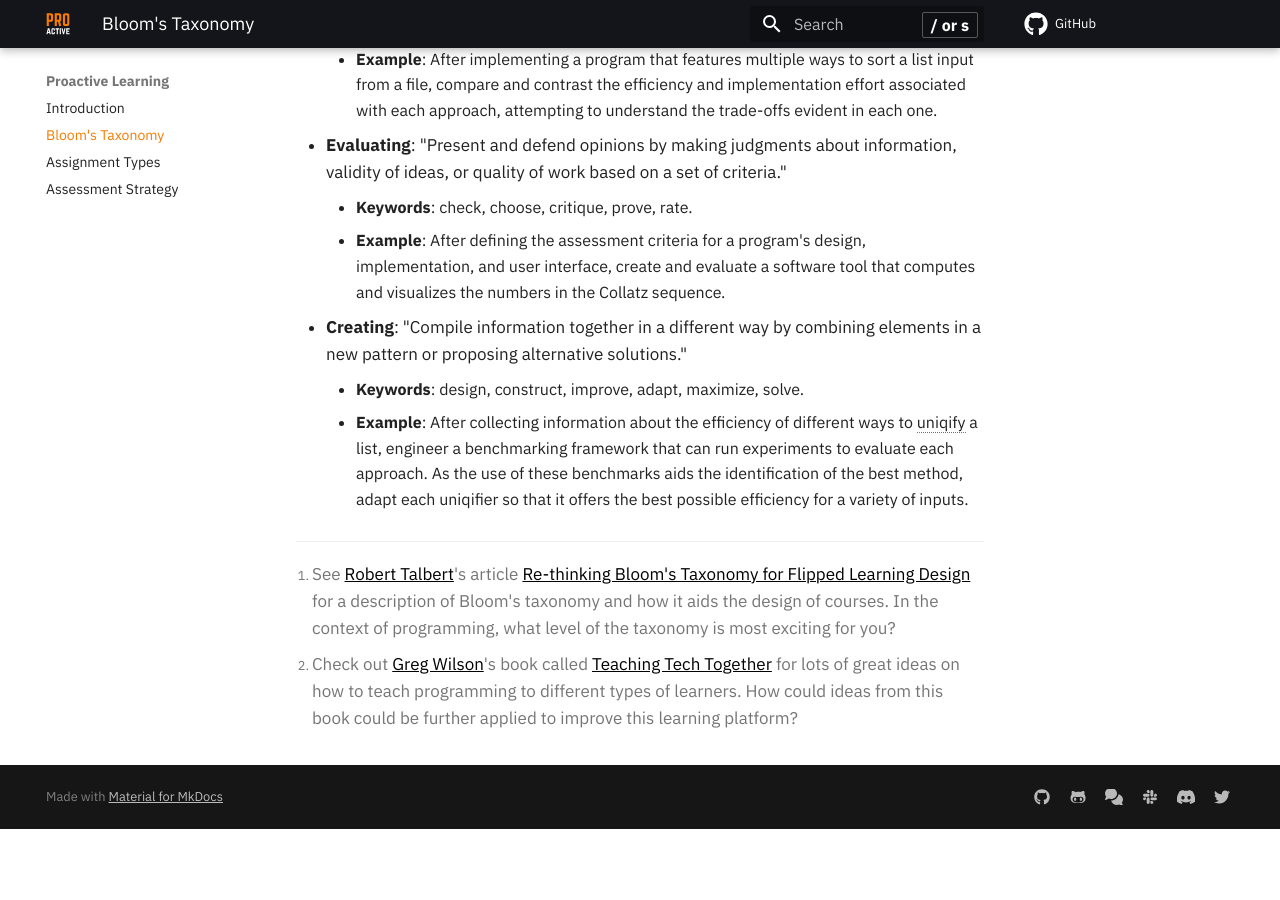
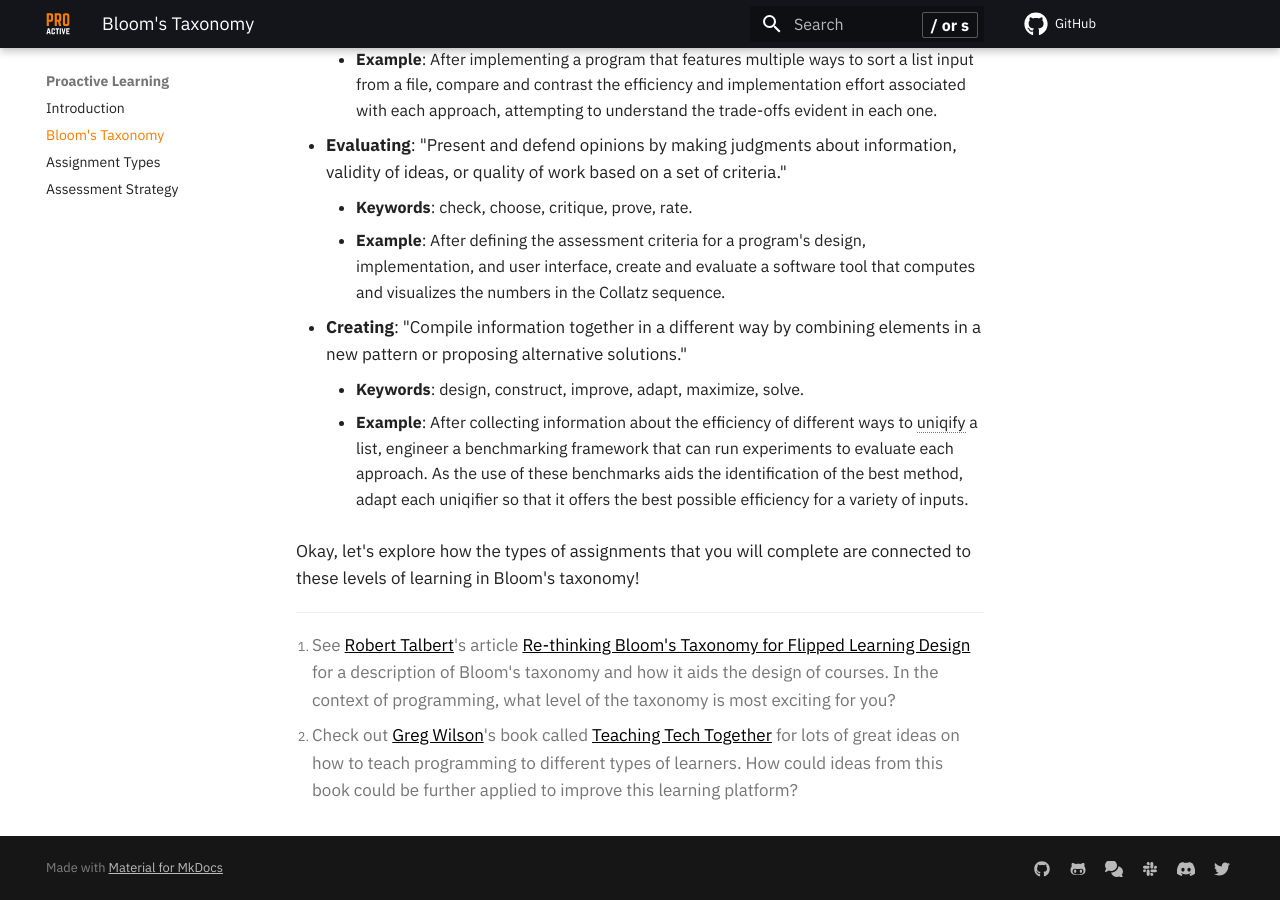
Before and after one commit to ProactiveProgrammers/www.proactiveprogrammers.com, an MkDocs documentation site: the page built from docs/proactive-learning/blooms-taxonomy.md, in a window 1280 px wide and 900 px high, scrolled down 1437 px. Built offline with MkDocs 1.6.1 and Material for MkDocs 9.7.7, drawn with Linux system fonts in a browser that asks for light colours; comment, search, counter and statistics services are not loaded; before the commit the page ends 2266 px from its top, so only the background shows below that.

Commit message:
fix: Add the transition sentence to end of blooms-taxonomy.md.

```diff
--- a/docs/proactive-learning/blooms-taxonomy.md
+++ b/docs/proactive-learning/blooms-taxonomy.md
@@ -82,6 +82,9 @@ by the learner when more cognitive challenge is appropriate.
       uniqifier so that it offers the best possible efficiency for a variety of
       inputs.
 
+Okay, let's explore how the types of assignments that you will complete are
+connected to these levels of learning in Bloom's taxonomy!
+
 [^1]: See [Robert Talbert](https://rtalbert.org/)'s article [Re-thinking Bloom's
   Taxonomy for Flipped Learning
   Design](https://rtalbert.org/re-thinking-blooms-taxonomy-for-flipped-learning-design/)
```
